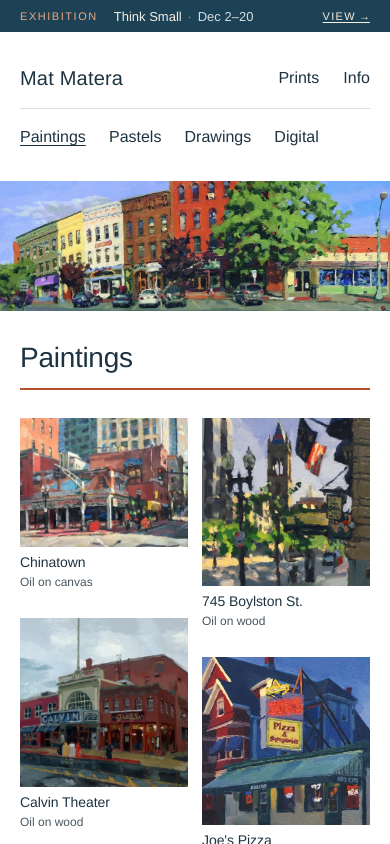
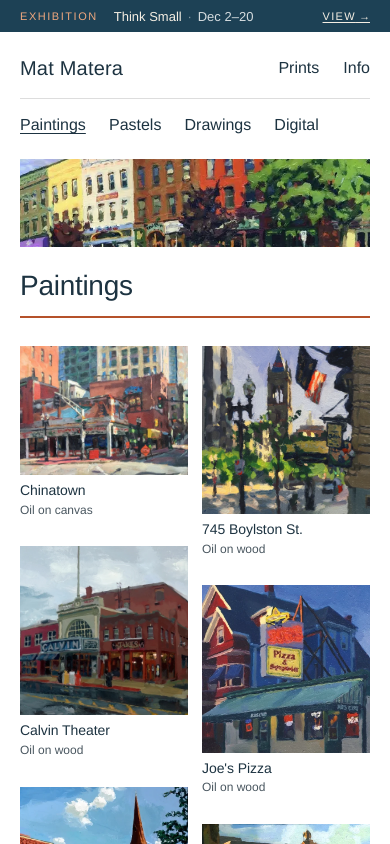
Before and after one commit to matmaterablocks/matmatera-site, a plain HTML site: page index.html in a window 390 px wide. Shown: the top 844 px of the page. Drawn offline with Linux system fonts and the light colour scheme.

Commit message:
Top of page: panorama masthead inside the content column, Northampton Panorama back in Paintings, tighter top spacing
Co-Authored-By: Claude Opus 5.5 <noreply@anthropic.com>
Claude-Session: https://claude.ai/code/session_01Bb83BgcNwfSN2VRY4DC2Qs

```diff
--- a/artwork.css
+++ b/artwork.css
@@ -187,17 +187,35 @@ dialog.show-pop.is-closing::backdrop { background-color: rgba(18, 18, 18, 0); }
 @media (prefers-color-scheme: dark) { :root:not([data-theme="light"]) main > .pair:last-child::before { background: var(--panel); } }
 :root[data-theme="dark"] main > .pair:last-child::before { background: var(--panel); }
 
-/* Opening image: a band of Northampton Panorama, edge to edge of the screen (outside the column grid), as
-   part of the site's design (decorative: no caption or link, hidden from screen readers). The band keeps a set
-   height per screen size and the painting fills it (object-fit: cover), so it zooms with the screen width:
-   wider screens show a thinner slice in more detail. The crop sits low, on the storefronts and parked cars. */
-.hero { position: relative; overflow: hidden; height: 210px; width: 100vw; margin: 4px 0 0 calc(50% - 50vw); }
-.hero img { display: block; width: 100%; height: 100%; max-width: none; object-fit: cover; object-position: 50% 95%; }
-@media (max-width: 959px) { .hero { height: 170px; } }
-@media (max-width: 559px) { .hero { height: 130px; } .hero img { object-position: 35% 100%; } }
-#main > section.section:first-of-type { padding-top: 48px; }
-@media (min-width: 800px) { #main > section.section:first-of-type { padding-top: 64px; } }
-@media (max-width: 559px) { #main > section.section:first-of-type { padding-top: 32px; } }
+/* Opening image (Nov 26 2026): a masthead detail of Northampton Panorama, part of the site's design rather than a
+   listed work (decorative: no caption, link or hover; hidden from screen readers). It sits inside the same centered
+   column as the artwork, so its edges line up with the section rules and the masonry columns. The painting itself
+   is listed normally in Paintings.
+   The crop per screen size is set with three numbers: --z (how far the painting is enlarged past the column width),
+   --x and --y (which part shows: 0 = left/top edge, 1 = right/bottom edge). Where container units aren't supported,
+   a plain object-fit: cover crop is used instead. */
+.hero { --hero-h: 280px; --z: 1; --x: .5; --y: .7; position: relative; overflow: hidden; height: var(--hero-h); margin: 0; background: var(--rule); container-type: inline-size; }
+.hero img { display: block; width: 100%; height: 100%; max-width: none; object-fit: cover; object-position: calc(var(--x) * 100%) calc(var(--y) * 100%); pointer-events: none; user-select: none; }
+@supports (width: 1cqw) {
+  .hero img { position: absolute; width: calc(100cqw * var(--z)); height: auto; left: calc((100cqw - 100cqw * var(--z)) * var(--x)); top: calc((var(--hero-h) - 100cqw * var(--z) * .454375) * var(--y)); }
+}
+/* Tablet: shallower, a little more of the street. */
+@media (max-width: 959px) { .hero { --hero-h: 196px; --y: .72; } }
+/* Phone: a slim 88px detail, enlarged so the storefronts read at this size; centered on the row of colored facades. */
+@media (max-width: 559px) { .hero { --hero-h: 88px; --z: 1.45; --x: .3; --y: .74; } }
+
+/* Top of the page as one composition: exhibition bar, name and links, masthead image, Paintings heading, with
+   even, shorter steps between them. */
+.site-head:has(.nav-art) { padding-top: 26px; margin-bottom: 14px; }
+@media (min-width: 800px) { .site-head:has(.nav-art) { padding-top: 30px; padding-bottom: 16px; margin-bottom: 18px; } }
+#main > section.section:first-of-type { padding-top: 40px; }
+@media (min-width: 800px) { #main > section.section:first-of-type { padding-top: 48px; } }
+@media (max-width: 559px) {
+  .site-head:has(.nav-art) { padding-top: 14px; margin-bottom: 12px; }
+  .site-head:has(.nav-art) .nav-side { top: 14px; }
+  .site-head:has(.nav-art) .nav-art a { padding: 10px 0; }
+  #main > section.section:first-of-type { padding-top: 24px; }
+}
 
 /* Structured grid: equal columns, tops aligned in each row, every picture whole at its own proportions,
    caption right under it, page order kept. Built on twice as many tracks as columns (each work spans two),
--- a/index.html
+++ b/index.html
@@ -8,7 +8,7 @@
 <meta name="color-scheme" content="light dark">
 <script>document.documentElement.classList.add("js");try{if(!sessionStorage.getItem("show-intro"))document.documentElement.classList.add("show-intro")}catch(e){}try{var t=localStorage.getItem("theme");if(t==="dark"||t==="light")document.documentElement.setAttribute("data-theme",t)}catch(e){}</script>
 <link rel="stylesheet" href="styles.css?v=09a1317e">
-<link rel="stylesheet" href="artwork.css?v=7ab65039">
+<link rel="stylesheet" href="artwork.css?v=9acc25c8">
 </head>
 <body>
 <a class="skip" href="#main">Skip to content</a>
@@ -19,7 +19,7 @@
 </header>
 <main id="main" data-see-all="20" data-show="6">
 <h1 class="vh">Mat Matera, artwork</h1>
-<div class="hero" aria-hidden="true"><img src="assets/paintings/northampton-panorama-1200.webp" alt="" width="1600" height="727" fetchpriority="high" decoding="async"></div>
+<div class="hero" aria-hidden="true"><img src="assets/paintings/northampton-panorama-1200.webp" srcset="assets/paintings/northampton-panorama-800.webp 800w, assets/paintings/northampton-panorama-1200.webp 1200w, assets/paintings/northampton-panorama.webp 1600w" sizes="(min-width: 1240px) 1160px, (min-width: 560px) calc(100vw - 80px), 150vw" alt="" width="1600" height="727" fetchpriority="high" decoding="async" draggable="false"></div>
 <section class="section" id="oils" aria-labelledby="oils-h">
 <div class="section-head"><h2 id="oils-h">Paintings</h2></div>
 <div class="works">
@@ -33,6 +33,7 @@
 <figure class="work"><a class="zoom" href="assets/paintings/donuts.webp" data-title="Hiding" data-medium="Oil on wood"><img src="assets/paintings/donuts.webp" srcset="assets/paintings/donuts-800.webp 800w, assets/paintings/donuts-1200.webp 1200w, assets/paintings/donuts.webp 1382w" sizes="(min-width: 1240px) 380px, (min-width: 960px) 31vw, (min-width: 560px) 48vw, 92vw" alt="Oil painting of two donuts in a white paper bag, one glazed and covered with colorful sprinkles" width="1382" height="1361" style="--w:1382px" loading="lazy" decoding="async"></a><figcaption><span class="t">Hiding</span><span class="m">Oil on wood</span></figcaption></figure>
 <figure class="work"><a class="zoom" href="assets/paintings/moka-pot.webp" data-title="Moka Pot" data-medium="Oil on wood"><img src="assets/paintings/moka-pot.webp" srcset="assets/paintings/moka-pot-800.webp 800w, assets/paintings/moka-pot-1200.webp 1200w, assets/paintings/moka-pot.webp 1867w" sizes="(min-width: 1240px) 380px, (min-width: 960px) 31vw, (min-width: 560px) 48vw, 92vw" alt="Oil painting of a silver and red moka pot on richly folded red fabric against a blue background" width="1867" height="1867" style="--w:1867px" loading="lazy" decoding="async"></a><figcaption><span class="t">Moka Pot</span><span class="m">Oil on wood</span></figcaption></figure>
 <figure class="work"><a class="zoom" href="assets/paintings/cow-head.webp" data-title="JP Licks" data-medium="Oil on wood"><img src="assets/paintings/cow-head.webp" srcset="assets/paintings/cow-head-800.webp 800w, assets/paintings/cow-head.webp 1217w" sizes="(min-width: 1240px) 380px, (min-width: 960px) 31vw, (min-width: 560px) 48vw, 92vw" alt="Oil painting of a red-brick storefront with a sculpted cow head above the entrance" width="1217" height="962" style="--w:1217px" loading="lazy" decoding="async"></a><figcaption><span class="t">JP Licks</span><span class="m">Oil on wood</span></figcaption></figure>
+<figure class="work"><a class="zoom" href="assets/paintings/northampton-panorama.webp" data-sold="1" data-print="https://www.etsy.com/listing/4614048401/northampton-ma-panoramic-print-main" data-title="Northampton Panorama" data-medium="Oil on wood"><img src="assets/paintings/northampton-panorama.webp" srcset="assets/paintings/northampton-panorama-800.webp 800w, assets/paintings/northampton-panorama-1200.webp 1200w, assets/paintings/northampton-panorama.webp 1600w" sizes="(min-width: 1240px) 380px, (min-width: 960px) 31vw, (min-width: 560px) 48vw, 92vw" alt="Panoramic oil painting of a colorful downtown streetscape beneath a clear blue sky" width="1600" height="727" style="--w:1600px" loading="lazy" decoding="async"></a><figcaption><span class="t">Northampton Panorama</span><span class="m">Oil on wood</span></figcaption></figure>
 <figure class="work"><a class="zoom" href="assets/paintings/red-building.webp" data-print="https://www.etsy.com/listing/4618588779/orange-building-brookline-ma-art-print" data-title="Brookline Village" data-medium="Oil on wood"><img src="assets/paintings/red-building.webp" srcset="assets/paintings/red-building-800.webp 800w, assets/paintings/red-building.webp 1043w" sizes="(min-width: 1240px) 380px, (min-width: 960px) 31vw, (min-width: 560px) 48vw, 92vw" alt="Oil painting of a sunlit red building and leafy trees at a downtown corner" width="1043" height="1328" style="--w:1043px" loading="lazy" decoding="async"></a><figcaption><span class="t">Brookline Village</span><span class="m">Oil on wood</span></figcaption></figure>
 <figure class="work"><a class="zoom" href="assets/paintings/lioncub-ice-cream-co.webp" data-print="https://www.etsy.com/listing/4618586693/brookline-ice-cream-shop-brookline-ma" data-title="Brookline" data-medium="Oil on wood"><img src="assets/paintings/lioncub-ice-cream-co.webp" srcset="assets/paintings/lioncub-ice-cream-co-800.webp 800w, assets/paintings/lioncub-ice-cream-co.webp 1289w" sizes="(min-width: 1240px) 380px, (min-width: 960px) 31vw, (min-width: 560px) 48vw, 92vw" alt="Oil painting of the Lioncub Ice Cream Co. storefront in warm afternoon light" width="1289" height="1027" style="--w:1289px" loading="lazy" decoding="async"></a><figcaption><span class="t">Brookline</span><span class="m">Oil on wood</span></figcaption></figure>
 </div>
```
